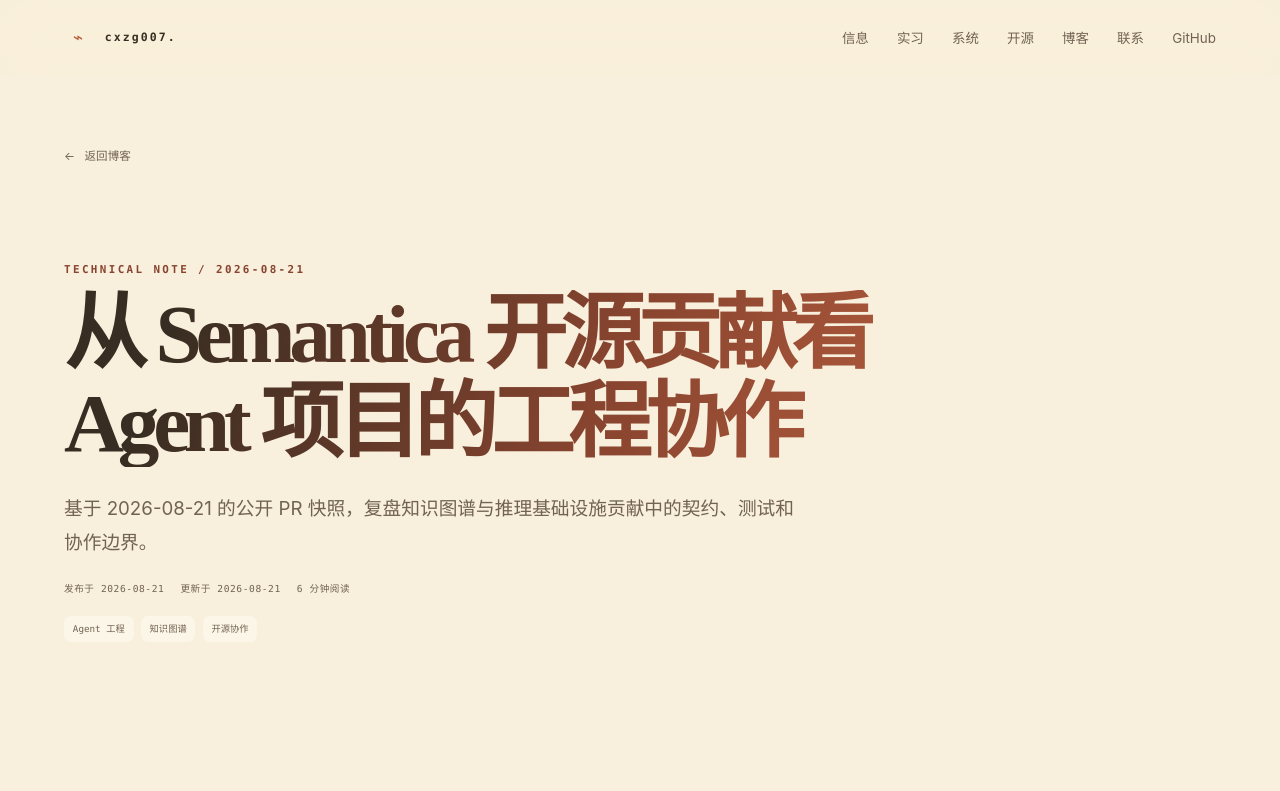
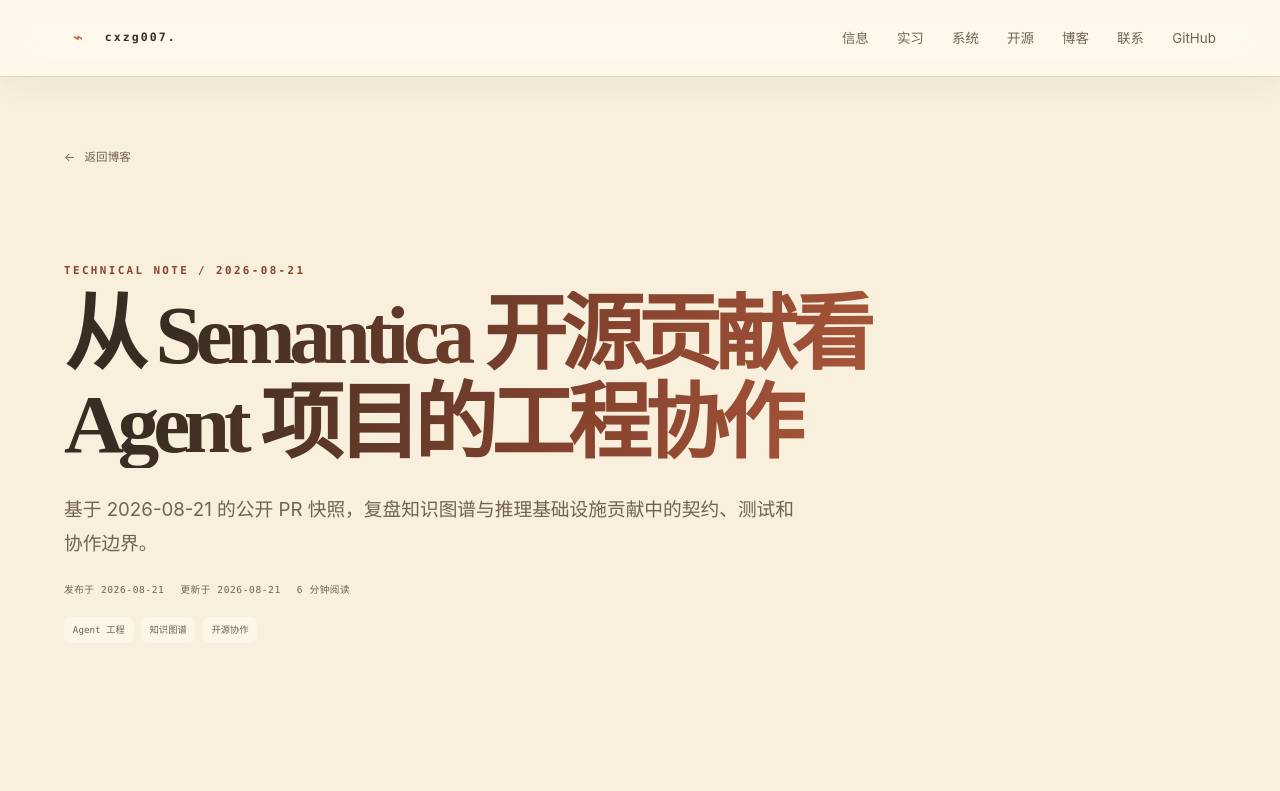
Before and after one commit to cxzg007/personal-portal, a Next.js app: page /blog/first-agent-system in a window 1280 px wide. Shown: the top 791 px of the page. Built offline with nearby package versions, Linux system fonts and the light colour scheme; no server answers.

Commit message:
style: refresh global shell and navigation

```diff
--- a/src/app/globals.css
+++ b/src/app/globals.css
@@ -47,10 +47,7 @@ body {
   min-width: 0;
   margin: 0;
   overflow-x: clip;
-  background:
-    radial-gradient(circle at 72% 5%, rgba(184, 95, 63, 0.12), transparent 31rem),
-    radial-gradient(circle at 12% 28%, rgba(var(--amber-rgb), 0.1), transparent 24rem),
-    linear-gradient(180deg, #f1dfbf, var(--color-bg) 34rem, #f8efdc);
+  background-color: var(--page);
 }
 
 body::before {
@@ -117,8 +114,9 @@ button {
   z-index: 50;
   top: 0;
   min-width: 0;
-  border-bottom: 1px solid rgba(var(--amber-rgb), 0.1);
-  background: rgba(248, 239, 220, 0.7);
+  border-bottom: 1px solid var(--line);
+  background: var(--color-panel);
+  box-shadow: 0 0.5rem 2rem color-mix(in srgb, var(--ink) 5%, transparent);
   backdrop-filter: blur(18px) saturate(135%);
 }
 
@@ -240,14 +238,13 @@ main {
 }
 
 .button-primary {
-  background: var(--color-primary);
-  color: #000000;
+  background: var(--terracotta);
+  color: var(--surface);
   box-shadow: 0 0.8rem 2.5rem rgba(var(--amber-rgb), 0.15);
 }
 
 .button-primary:hover {
   background: var(--terracotta-deep);
-  color: var(--surface);
 }
 
 .button-secondary {
@@ -604,7 +601,12 @@ main {
   color: var(--muted);
   cursor: pointer;
   font-size: 0.68rem;
-  transition: border-color 160ms ease, color 160ms ease, background 160ms ease;
+  transition: border-color 160ms ease, color 160ms ease, background 160ms ease, transform 160ms ease;
+}
+
+.blog-tag-filter button:hover,
+.blog-empty-state button:hover {
+  transform: translateY(-2px);
 }
 
 .blog-tag-filter button:hover,
@@ -780,11 +782,12 @@ main {
   margin-top: clamp(2.5rem, 6vw, 4.5rem);
   color: var(--muted);
   font-size: 0.72rem;
-  transition: color 160ms ease;
+  transition: color 160ms ease, transform 160ms ease;
 }
 
 .article-back-link:hover {
   color: var(--color-primary);
+  transform: translateY(-2px);
 }
 
 .article-layout {
```
Also changed, not shown: 1 other file (tests, documents, lock files or other folders).
